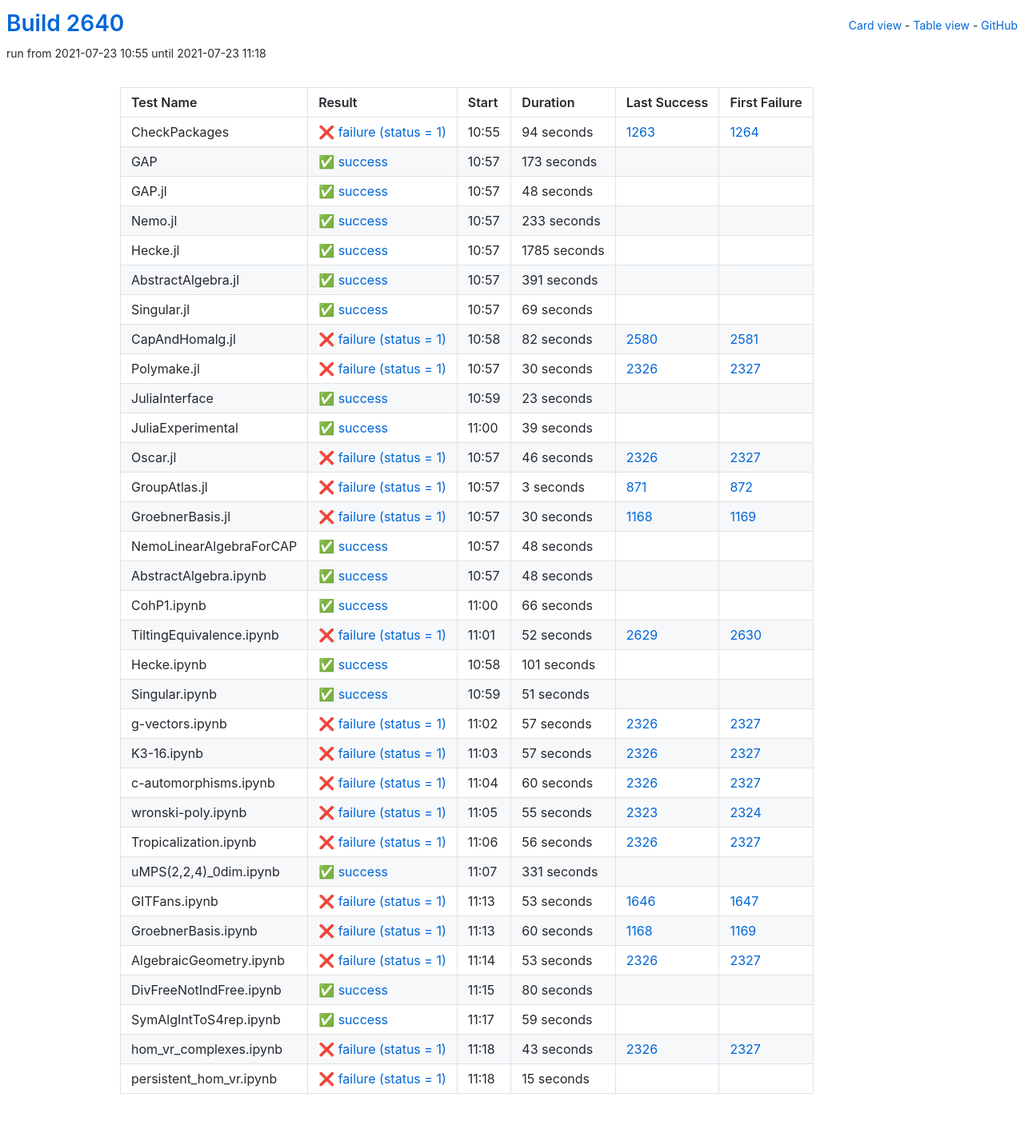
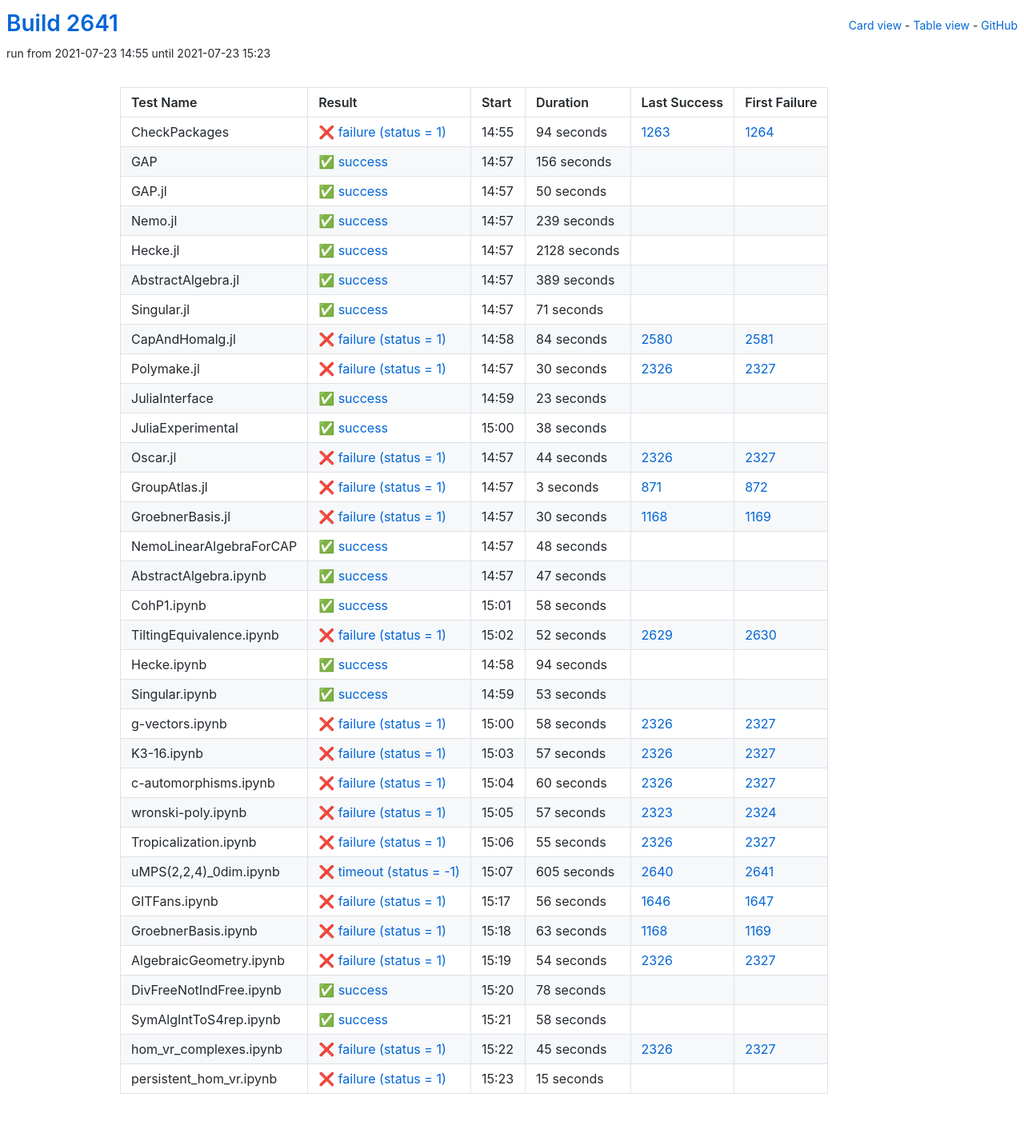
Before and after one commit to oscar-system/oscar-ci-status-stable, a Jekyll site: the page built from table.html, in a window 1280 px wide. Shown: the whole page at 80% size. Built offline with Jekyll 4.4.1, drawn with Linux system fonts in a browser that asks for light colours.

Commit message:
Build #2641

```diff
--- a/_data/ci.yml
+++ b/_data/ci.yml
@@ -1,6 +1,6 @@
 ---
-build: 2640
-build_url: https://oscarci.mathematik.uni-kl.de/job/oscar-stable/2640/
+build: 2641
+build_url: https://oscarci.mathematik.uni-kl.de/job/oscar-stable/2641/
 job: oscar-stable
 organization: oscar-system
 repo: oscar-ci-status-stable
@@ -8,8 +8,8 @@ repourl: https://github.com/oscar-system/oscar-ci-status-stable
 tests:
 - name: CheckPackages
   id: checkpackages
-  log: https://oscarci.mathematik.uni-kl.de/job/oscar-stable/2640/artifact/logs/build-2640/CheckPackages.log
-  start: 2021-07-23 10:55
+  log: https://oscarci.mathematik.uni-kl.de/job/oscar-stable/2641/artifact/logs/build-2641/CheckPackages.log
+  start: 2021-07-23 14:55
   success: false
   exitcode: 1
   status: failure
@@ -20,92 +20,92 @@ tests:
   first_failure_url: https://oscarci.mathematik.uni-kl.de/job/oscar-stable/1264/
 - name: GAP
   id: gap
-  log: https://oscarci.mathematik.uni-kl.de/job/oscar-stable/2640/artifact/logs/build-2640/GAP.log
-  start: 2021-07-23 10:57
+  log: https://oscarci.mathematik.uni-kl.de/job/oscar-stable/2641/artifact/logs/build-2641/GAP.log
+  start: 2021-07-23 14:57
   success: true
   exitcode: 0
   status: success
-  duration: 173
+  duration: 156
   last_success: false
   last_success_url:
   first_failure: false
   first_failure_url:
 - name: GAP.jl
   id: gap-jl
-  log: https://oscarci.mathematik.uni-kl.de/job/oscar-stable/2640/artifact/logs/build-2640/GAP.jl.log
-  start: 2021-07-23 10:57
+  log: https://oscarci.mathematik.uni-kl.de/job/oscar-stable/2641/artifact/logs/build-2641/GAP.jl.log
+  start: 2021-07-23 14:57
   success: true
   exitcode: 0
   status: success
-  duration: 48
+  duration: 50
   last_success: false
   last_success_url:
   first_failure: false
   first_failure_url:
 - name: Nemo.jl
   id: nemo-jl
-  log: https://oscarci.mathematik.uni-kl.de/job/oscar-stable/2640/artifact/logs/build-2640/Nemo.jl.log
-  start: 2021-07-23 10:57
+  log: https://oscarci.mathematik.uni-kl.de/job/oscar-stable/2641/artifact/logs/build-2641/Nemo.jl.log
+  start: 2021-07-23 14:57
   success: true
   exitcode: 0
   status: success
-  duration: 233
+  duration: 239
   last_success: false
   last_success_url:
   first_failure: false
   first_failure_url:
 - name: Hecke.jl
   id: hecke-jl
-  log: https://oscarci.mathematik.uni-kl.de/job/oscar-stable/2640/artifact/logs/build-2640/Hecke.jl.log
-  start: 2021-07-23 10:57
+  log: https://oscarci.mathematik.uni-kl.de/job/oscar-stable/2641/artifact/logs/build-2641/Hecke.jl.log
+  start: 2021-07-23 14:57
   success: true
   exitcode: 0
   status: success
-  duration: 1785
+  duration: 2128
   last_success: false
   last_success_url:
   first_failure: false
   first_failure_url:
 - name: AbstractAlgebra.jl
   id: abstractalgebra-jl
-  log: https://oscarci.mathematik.uni-kl.de/job/oscar-stable/2640/artifact/logs/build-2640/AbstractAlgebra.jl.log
-  start: 2021-07-23 10:57
+  log: https://oscarci.mathematik.uni-kl.de/job/oscar-stable/2641/artifact/logs/build-2641/AbstractAlgebra.jl.log
+  start: 2021-07-23 14:57
   success: true
   exitcode: 0
   status: success
-  duration: 391
+  duration: 389
   last_success: false
   last_success_url:
   first_failure: false
   first_failure_url:
 - name: Singular.jl
   id: singular-jl
-  log: https://oscarci.mathematik.uni-kl.de/job/oscar-stable/2640/artifact/logs/build-2640/Singular.jl.log
-  start: 2021-07-23 10:57
+  log: https://oscarci.mathematik.uni-kl.de/job/oscar-stable/2641/artifact/logs/build-2641/Singular.jl.log
+  start: 2021-07-23 14:57
   success: true
   exitcode: 0
   status: success
-  duration: 69
+  duration: 71
   last_success: false
   last_success_url:
   first_failure: false
   first_failure_url:
 - name: CapAndHomalg.jl
   id: capandhomalg-jl
-  log: https://oscarci.mathematik.uni-kl.de/job/oscar-stable/2640/artifact/logs/build-2640/CapAndHomalg.jl.log
-  start: 2021-07-23 10:58
+  log: https://oscarci.mathematik.uni-kl.de/job/oscar-stable/2641/artifact/logs/build-2641/CapAndHomalg.jl.log
+  start: 2021-07-23 14:58
   success: false
   exitcode: 1
   status: failure
-  duration: 82
+  duration: 84
   last_success: 2580
   last_success_url: https://oscarci.mathematik.uni-kl.de/job/oscar-stable/2580/
   first_failure: 2581
   first_failure_url: https://oscarci.mathematik.uni-kl.de/job/oscar-stable/2581/
 - name: Polymake.jl
   id: polymake-jl
-  log: https://oscarci.mathematik.uni-kl.de/job/oscar-stable/2640/artifact/logs/build-2640/Polymake.jl.log
-  start: 2021-07-23 10:57
+  log: https://oscarci.mathematik.uni-kl.de/job/oscar-stable/2641/artifact/logs/build-2641/Polymake.jl.log
+  start: 2021-07-23 14:57
   success: false
   exitcode: 1
   status: failure
@@ -116,8 +116,8 @@ tests:
   first_failure_url: https://oscarci.mathematik.uni-kl.de/job/oscar-stable/2327/
 - name: JuliaInterface
   id: juliainterface
-  log: https://oscarci.mathematik.uni-kl.de/job/oscar-stable/2640/artifact/logs/build-2640/JuliaInterface.log
-  start: 2021-07-23 10:59
+  log: https://oscarci.mathematik.uni-kl.de/job/oscar-stable/2641/artifact/logs/build-2641/JuliaInterface.log
+  start: 2021-07-23 14:59
   success: true
   exitcode: 0
   status: success
@@ -128,32 +128,32 @@ tests:
   first_failure_url:
 - name: JuliaExperimental
   id: juliaexperimental
-  log: https://oscarci.mathematik.uni-kl.de/job/oscar-stable/2640/artifact/logs/build-2640/JuliaExperimental.log
-  start: 2021-07-23 11:00
+  log: https://oscarci.mathematik.uni-kl.de/job/oscar-stable/2641/artifact/logs/build-2641/JuliaExperimental.log
+  start: 2021-07-23 15:00
   success: true
   exitcode: 0
   status: success
-  duration: 39
+  duration: 38
   last_success: false
   last_success_url:
   first_failure: false
   first_failure_url:
 - name: Oscar.jl
   id: oscar-jl
-  log: https://oscarci.mathematik.uni-kl.de/job/oscar-stable/2640/artifact/logs/build-2640/Oscar.jl.log
-  start: 2021-07-23 10:57
+  log: https://oscarci.mathematik.uni-kl.de/job/oscar-stable/2641/artifact/logs/build-2641/Oscar.jl.log
+  start: 2021-07-23 14:57
   success: false
   exitcode: 1
   status: failure
-  duration: 46
+  duration: 44
   last_success: 2326
   last_success_url: https://oscarci.mathematik.uni-kl.de/job/oscar-stable/2326/
   first_failure: 2327
   first_failure_url: https://oscarci.mathematik.uni-kl.de/job/oscar-stable/2327/
 - name: GroupAtlas.jl
   id: groupatlas-jl
-  log: https://oscarci.mathematik.uni-kl.de/job/oscar-stable/2640/artifact/logs/build-2640/GroupAtlas.jl.log
-  start: 2021-07-23 10:57
+  log: https://oscarci.mathematik.uni-kl.de/job/oscar-stable/2641/artifact/logs/build-2641/GroupAtlas.jl.log
+  start: 2021-07-23 14:57
   success: false
   exitcode: 1
   status: failure
@@ -164,8 +164,8 @@ tests:
   first_failure_url: https://oscarci.mathematik.uni-kl.de/job/oscar-stable/872/
 - name: GroebnerBasis.jl
   id: groebnerbasis-jl
-  log: https://oscarci.mathematik.uni-kl.de/job/oscar-stable/2640/artifact/logs/build-2640/GroebnerBasis.jl.log
-  start: 2021-07-23 10:57
+  log: https://oscarci.mathematik.uni-kl.de/job/oscar-stable/2641/artifact/logs/build-2641/GroebnerBasis.jl.log
+  start: 2021-07-23 14:57
   success: false
   exitcode: 1
   status: failure
@@ -176,8 +176,8 @@ tests:
   first_failure_url: https://oscarci.mathematik.uni-kl.de/job/oscar-stable/1169/
 - name: NemoLinearAlgebraForCAP
   id: nemolinearalgebraforcap
-  log: https://oscarci.mathematik.uni-kl.de/job/oscar-stable/2640/artifact/logs/build-2640/NemoLinearAlgebraForCAP.log
-  start: 2021-07-23 10:57
+  log: https://oscarci.mathematik.uni-kl.de/job/oscar-stable/2641/artifact/logs/build-2641/NemoLinearAlgebraForCAP.log
+  start: 2021-07-23 14:57
   success: true
   exitcode: 0
   status: success
@@ -188,32 +188,32 @@ tests:
   first_failure_url:
 - name: AbstractAlgebra.ipynb
   id: abstractalgebra-ipynb
-  log: https://oscarci.mathematik.uni-kl.de/job/oscar-stable/2640/artifact/logs/build-2640/AbstractAlgebra.ipynb.log
-  start: 2021-07-23 10:57
+  log: https://oscarci.mathematik.uni-kl.de/job/oscar-stable/2641/artifact/logs/build-2641/AbstractAlgebra.ipynb.log
+  start: 2021-07-23 14:57
   success: true
   exitcode: 0
   status: success
-  duration: 48
+  duration: 47
   last_success: false
   last_success_url:
   first_failure: false
   first_failure_url:
 - name: CohP1.ipynb
   id: cohp1-ipynb
-  log: https://oscarci.mathematik.uni-kl.de/job/oscar-stable/2640/artifact/logs/build-2640/CohP1.ipynb.log
-  start: 2021-07-23 11:00
+  log: https://oscarci.mathematik.uni-kl.de/job/oscar-stable/2641/artifact/logs/build-2641/CohP1.ipynb.log
+  start: 2021-07-23 15:01
   success: true
   exitcode: 0
   status: success
-  duration: 66
+  duration: 58
   last_success: false
   last_success_url:
   first_failure: false
   first_failure_url:
 - name: TiltingEquivalence.ipynb
   id: tiltingequivalence-ipynb
-  log: https://oscarci.mathematik.uni-kl.de/job/oscar-stable/2640/artifact/logs/build-2640/TiltingEquivalence.ipynb.log
-  start: 2021-07-23 11:01
+  log: https://oscarci.mathematik.uni-kl.de/job/oscar-stable/2641/artifact/logs/build-2641/TiltingEquivalence.ipynb.log
+  start: 2021-07-23 15:02
   success: false
   exitcode: 1
   status: failure
@@ -224,44 +224,44 @@ tests:
   first_failure_url: https://oscarci.mathematik.uni-kl.de/job/oscar-stable/2630/
 - name: Hecke.ipynb
   id: hecke-ipynb
-  log: https://oscarci.mathematik.uni-kl.de/job/oscar-stable/2640/artifact/logs/build-2640/Hecke.ipynb.log
-  start: 2021-07-23 10:58
+  log: https://oscarci.mathematik.uni-kl.de/job/oscar-stable/2641/artifact/logs/build-2641/Hecke.ipynb.log
+  start: 2021-07-23 14:58
   success: true
   exitcode: 0
   status: success
-  duration: 101
+  duration: 94
   last_success: false
   last_success_url:
   first_failure: false
   first_failure_url:
 - name: Singular.ipynb
   id: singular-ipynb
-  log: https://oscarci.mathematik.uni-kl.de/job/oscar-stable/2640/artifact/logs/build-2640/Singular.ipynb.log
-  start: 2021-07-23 10:59
+  log: https://oscarci.mathematik.uni-kl.de/job/oscar-stable/2641/artifact/logs/build-2641/Singular.ipynb.log
+  start: 2021-07-23 14:59
   success: true
   exitcode: 0
   status: success
-  duration: 51
+  duration: 53
   last_success: false
   last_success_url:
   first_failure: false
   first_failure_url:
 - name: g-vectors.ipynb
   id: g-vectors-ipynb
-  log: https://oscarci.mathematik.uni-kl.de/job/oscar-stable/2640/artifact/logs/build-2640/g-vectors.ipynb.log
-  start: 2021-07-23 11:02
+  log: https://oscarci.mathematik.uni-kl.de/job/oscar-stable/2641/artifact/logs/build-2641/g-vectors.ipynb.log
+  start: 2021-07-23 15:00
   success: false
   exitcode: 1
   status: failure
-  duration: 57
+  duration: 58
   last_success: 2326
   last_success_url: https://oscarci.mathematik.uni-kl.de/job/oscar-stable/2326/
   first_failure: 2327
   first_failure_url: https://oscarci.mathematik.uni-kl.de/job/oscar-stable/2327/
 - name: K3-16.ipynb
   id: k3-16-ipynb
-  log: https://oscarci.mathematik.uni-kl.de/job/oscar-stable/2640/artifact/logs/build-2640/K3-16.ipynb.log
-  start: 2021-07-23 11:03
+  log: https://oscarci.mathematik.uni-kl.de/job/oscar-stable/2641/artifact/logs/build-2641/K3-16.ipynb.log
+  start: 2021-07-23 15:03
   success: false
   exitcode: 1
   status: failure
@@ -272,8 +272,8 @@ tests:
   first_failure_url: https://oscarci.mathematik.uni-kl.de/job/oscar-stable/2327/
 - name: c-automorphisms.ipynb
   id: c-automorphisms-ipynb
-  log: https://oscarci.mathematik.uni-kl.de/job/oscar-stable/2640/artifact/logs/build-2640/c-automorphisms.ipynb.log
-  start: 2021-07-23 11:04
+  log: https://oscarci.mathematik.uni-kl.de/job/oscar-stable/2641/artifact/logs/build-2641/c-automorphisms.ipynb.log
+  start: 2021-07-23 15:04
   success: false
   exitcode: 1
   status: failure
@@ -284,116 +284,116 @@ tests:
   first_failure_url: https://oscarci.mathematik.uni-kl.de/job/oscar-stable/2327/
 - name: wronski-poly.ipynb
   id: wronski-poly-ipynb
-  log: https://oscarci.mathematik.uni-kl.de/job/oscar-stable/2640/artifact/logs/build-2640/wronski-poly.ipynb.log
-  start: 2021-07-23 11:05
+  log: https://oscarci.mathematik.uni-kl.de/job/oscar-stable/2641/artifact/logs/build-2641/wronski-poly.ipynb.log
+  start: 2021-07-23 15:05
   success: false
   exitcode: 1
   status: failure
-  duration: 55
+  duration: 57
   last_success: 2323
   last_success_url: https://oscarci.mathematik.uni-kl.de/job/oscar-stable/2323/
   first_failure: 2324
   first_failure_url: https://oscarci.mathematik.uni-kl.de/job/oscar-stable/2324/
 - name: Tropicalization.ipynb
   id: tropicalization-ipynb
-  log: https://oscarci.mathematik.uni-kl.de/job/oscar-stable/2640/artifact/logs/build-2640/Tropicalization.ipynb.log
-  start: 2021-07-23 11:06
+  log: https://oscarci.mathematik.uni-kl.de/job/oscar-stable/2641/artifact/logs/build-2641/Tropicalization.ipynb.log
+  start: 2021-07-23 15:06
   success: false
   exitcode: 1
   status: failure
-  duration: 56
+  duration: 55
   last_success: 2326
   last_success_url: https://oscarci.mathematik.uni-kl.de/job/oscar-stable/2326/
   first_failure: 2327
   first_failure_url: https://oscarci.mathematik.uni-kl.de/job/oscar-stable/2327/
 - name: uMPS(2,2,4)_0dim.ipynb
   id: umps-2-2-4-0dim-ipynb
-  log: https://oscarci.mathematik.uni-kl.de/job/oscar-stable/2640/artifact/logs/build-2640/uMPS-2-2-4-_0dim.ipynb.log
-  start: 2021-07-23 11:07
-  success: true
-  exitcode: 0
-  status: success
-  duration: 331
-  last_success: false
-  last_success_url:
-  first_failure: false
-  first_failure_url:
+  log: https://oscarci.mathematik.uni-kl.de/job/oscar-stable/2641/artifact/logs/build-2641/uMPS-2-2-4-_0dim.ipynb.log
+  start: 2021-07-23 15:07
+  success: false
+  exitcode: -1
+  status: timeout
+  duration: 605
+  last_success: 2640
+  last_success_url: https://oscarci.mathematik.uni-kl.de/job/oscar-stable/2640/
+  first_failure: 2641
+  first_failure_url: https://oscarci.mathematik.uni-kl.de/job/oscar-stable/2641/
 - name: GITFans.ipynb
   id: gitfans-ipynb
-  log: https://oscarci.mathematik.uni-kl.de/job/oscar-stable/2640/artifact/logs/build-2640/GITFans.ipynb.log
-  start: 2021-07-23 11:13
+  log: https://oscarci.mathematik.uni-kl.de/job/oscar-stable/2641/artifact/logs/build-2641/GITFans.ipynb.log
+  start: 2021-07-23 15:17
   success: false
   exitcode: 1
   status: failure
-  duration: 53
+  duration: 56
   last_success: 1646
   last_success_url: https://oscarci.mathematik.uni-kl.de/job/oscar-stable/1646/
   first_failure: 1647
   first_failure_url: https://oscarci.mathematik.uni-kl.de/job/oscar-stable/1647/
 - name: GroebnerBasis.ipynb
   id: groebnerbasis-ipynb
-  log: https://oscarci.mathematik.uni-kl.de/job/oscar-stable/2640/artifact/logs/build-2640/GroebnerBasis.ipynb.log
-  start: 2021-07-23 11:13
+  log: https://oscarci.mathematik.uni-kl.de/job/oscar-stable/2641/artifact/logs/build-2641/GroebnerBasis.ipynb.log
+  start: 2021-07-23 15:18
   success: false
   exitcode: 1
   status: failure
-  duration: 60
+  duration: 63
   last_success: 1168
   last_success_url: https://oscarci.mathematik.uni-kl.de/job/oscar-stable/1168/
   first_failure: 1169
   first_failure_url: https://oscarci.mathematik.uni-kl.de/job/oscar-stable/1169/
 - name: AlgebraicGeometry.ipynb
   id: algebraicgeometry-ipynb
-  log: https://oscarci.mathematik.uni-kl.de/job/oscar-stable/2640/artifact/logs/build-2640/AlgebraicGeometry.ipynb.log
-  start: 2021-07-23 11:14
+  log: https://oscarci.mathematik.uni-kl.de/job/oscar-stable/2641/artifact/logs/build-2641/AlgebraicGeometry.ipynb.log
+  start: 2021-07-23 15:19
   success: false
   exitcode: 1
   status: failure
-  duration: 53
+  duration: 54
   last_success: 2326
   last_success_url: https://oscarci.mathematik.uni-kl.de/job/oscar-stable/2326/
   first_failure: 2327
   first_failure_url: https://oscarci.mathematik.uni-kl.de/job/oscar-stable/2327/
 - name: DivFreeNotIndFree.ipynb
   id: divfreenotindfree-ipynb
-  log: https://oscarci.mathematik.uni-kl.de/job/oscar-stable/2640/artifact/logs/build-2640/DivFreeNotIndFree.ipynb.log
-  start: 2021-07-23 11:15
+  log: https://oscarci.mathematik.uni-kl.de/job/oscar-stable/2641/artifact/logs/build-2641/DivFreeNotIndFree.ipynb.log
+  start: 2021-07-23 15:20
   success: true
   exitcode: 0
   status: success
-  duration: 80
+  duration: 78
   last_success: false
   last_success_url:
   first_failure: false
   first_failure_url:
 - name: SymAlgIntToS4rep.ipynb
   id: symalginttos4rep-ipynb
-  log: https://oscarci.mathematik.uni-kl.de/job/oscar-stable/2640/artifact/logs/build-2640/SymAlgIntToS4rep.ipynb.log
-  start: 2021-07-23 11:17
+  log: https://oscarci.mathematik.uni-kl.de/job/oscar-stable/2641/artifact/logs/build-2641/SymAlgIntToS4rep.ipynb.log
+  start: 2021-07-23 15:21
   success: true
   exitcode: 0
   status: success
-  duration: 59
+  duration: 58
   last_success: false
   last_success_url:
   first_failure: false
   first_failure_url:
 - name: hom_vr_complexes.ipynb
   id: hom-vr-complexes-ipynb
-  log: https://oscarci.mathematik.uni-kl.de/job/oscar-stable/2640/artifact/logs/build-2640/hom_vr_complexes.ipynb.log
-  start: 2021-07-23 11:18
+  log: https://oscarci.mathematik.uni-kl.de/job/oscar-stable/2641/artifact/logs/build-2641/hom_vr_complexes.ipynb.log
+  start: 2021-07-23 15:22
   success: false
   exitcode: 1
   status: failure
-  duration: 43
+  duration: 45
   last_success: 2326
   last_success_url: https://oscarci.mathematik.uni-kl.de/job/oscar-stable/2326/
   first_failure: 2327
   first_failure_url: https://oscarci.mathematik.uni-kl.de/job/oscar-stable/2327/
 - name: persistent_hom_vr.ipynb
   id: persistent-hom-vr-ipynb
-  log: https://oscarci.mathematik.uni-kl.de/job/oscar-stable/2640/artifact/logs/build-2640/persistent_hom_vr.ipynb.log
-  start: 2021-07-23 11:18
+  log: https://oscarci.mathematik.uni-kl.de/job/oscar-stable/2641/artifact/logs/build-2641/persistent_hom_vr.ipynb.log
+  start: 2021-07-23 15:23
   success: false
   exitcode: 1
   status: failure
```
Also changed, not shown: README.md.
